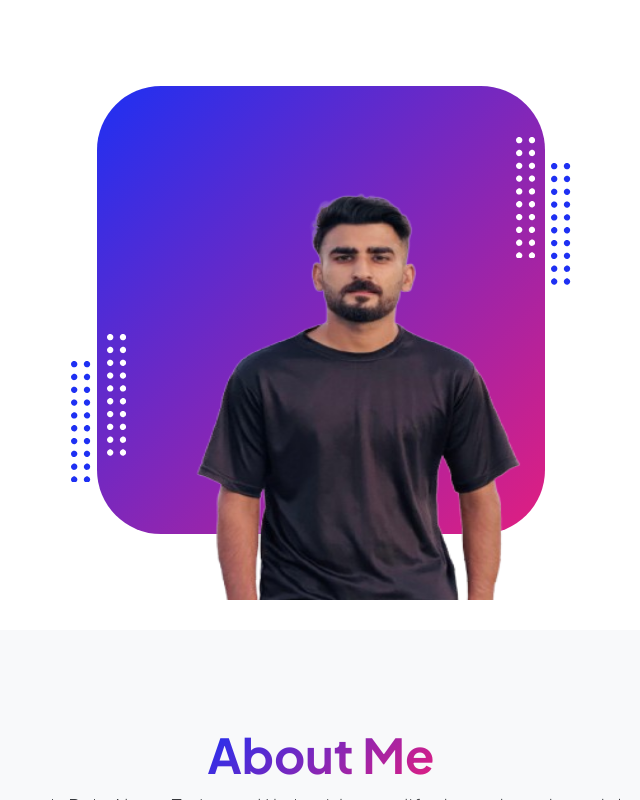
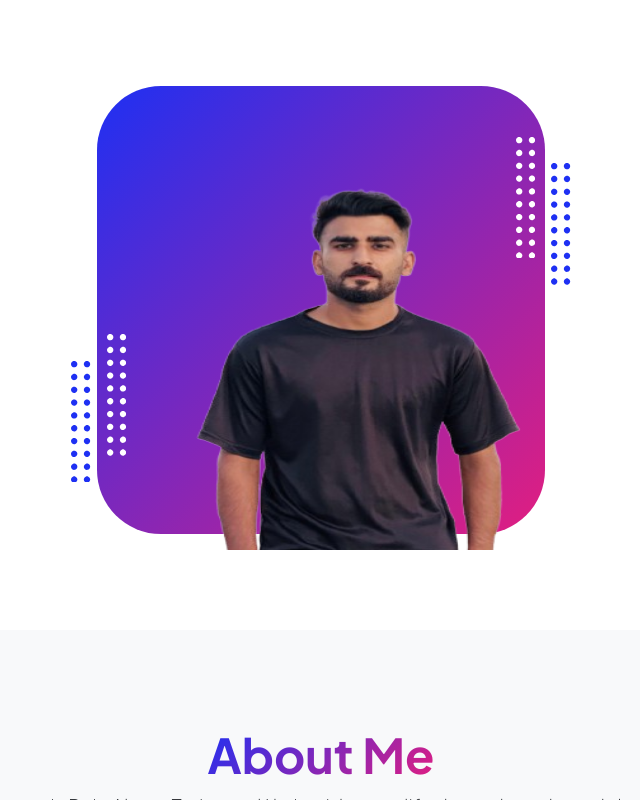
Before and after one commit to Eng-Ahsantariq/Portfolio, a plain HTML site: page index.html in a window 1280 px wide. Shown: the part 586-1386 px from the top of the page, without its empty margins (319-959 px from the left). Drawn offline with nearby package versions, Linux system fonts and the light colour scheme; a script that the page names is missing.

Commit message:
Update index.html

```diff
--- a/index.html
+++ b/index.html
@@ -70,7 +70,7 @@
                                 <!-- TIP: For best results, use a photo with a transparent background like the demo example below-->
                                 <!-- Watch a tutorial on how to do this on YouTube (link)-->
                                 <img class="profile pic.jpg" src="portfolio_pic-removebg-preview.png" alt=""
-                                    style="height: 450px; width: 550px;" />
+                                    style="height: 400px; width: 550px;" />
                                 <div class="dots-1">
                                     <!-- SVG Dots-->
                                     <svg version="1.1" xmlns="http://www.w3.org/2000/svg"
```
